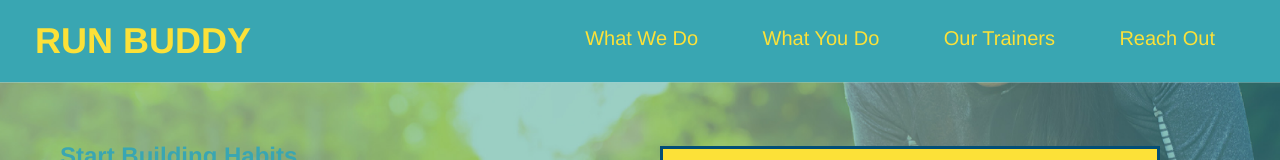
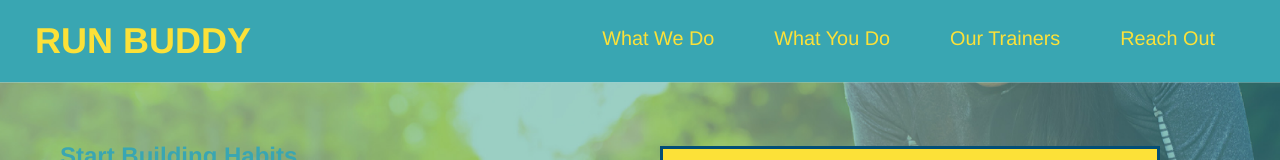
Before and after one commit to laurenceokite/run-buddy, a plain HTML site: page index.html in a window 1280 px wide. Shown: the top 160 px of the page. Drawn offline with Linux system fonts and the light colour scheme.

Commit message:
added flex to nav list

```diff
--- a/assets/css/style.css
+++ b/assets/css/style.css
@@ -35,14 +35,19 @@ header nav {
     margin: 7px 0;
 }
 
-header nav ul li {
-    display: inline;
+header nav ul {
+    display: flex;
+    flex-wrap: wrap;
+    justify-content: space-between;
+    list-style: none;
+    align-items: center;
 }
+
 
 header nav ul li a {
     margin: 0 30px;
     font-weight: lighter;
-    font-size: 20px;
+    font-size: 1.55vw;
 }
 
 section {
```
